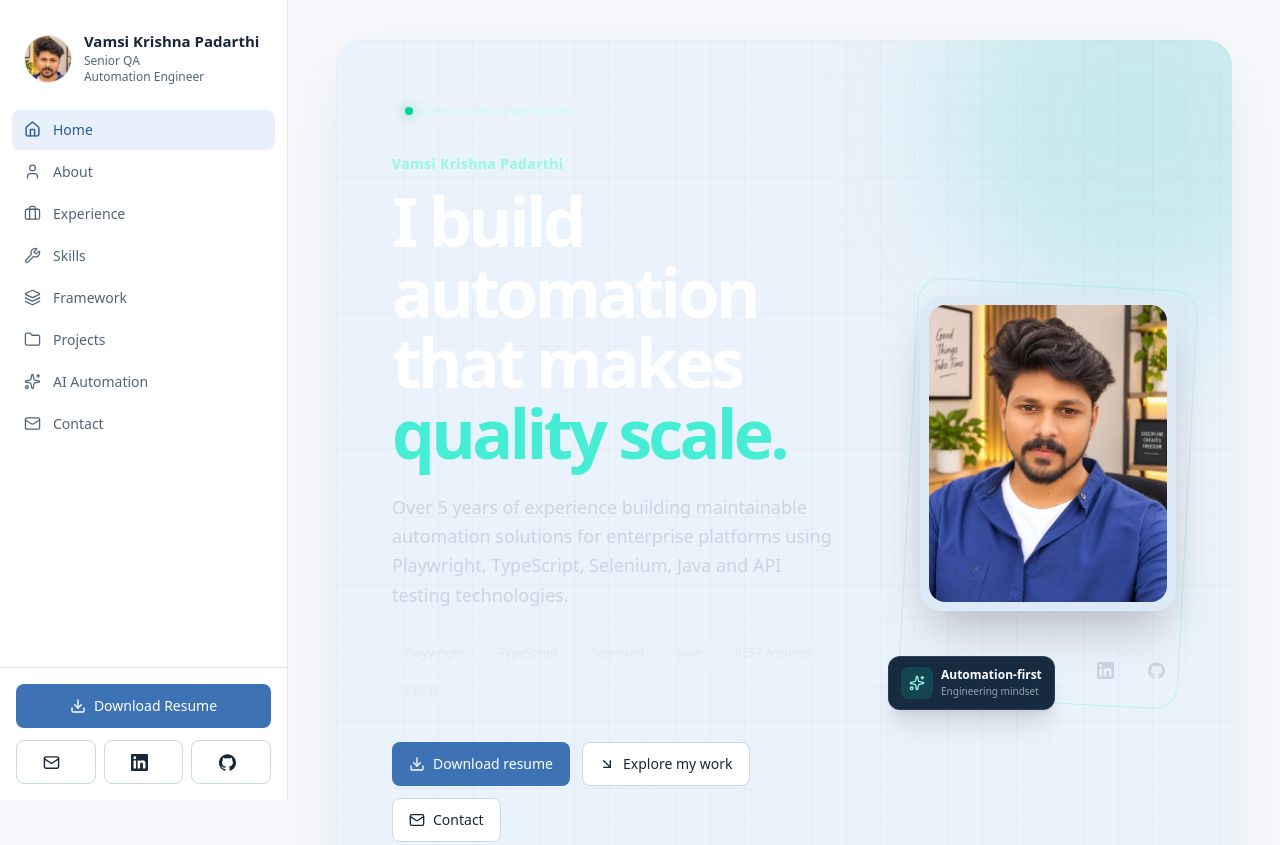
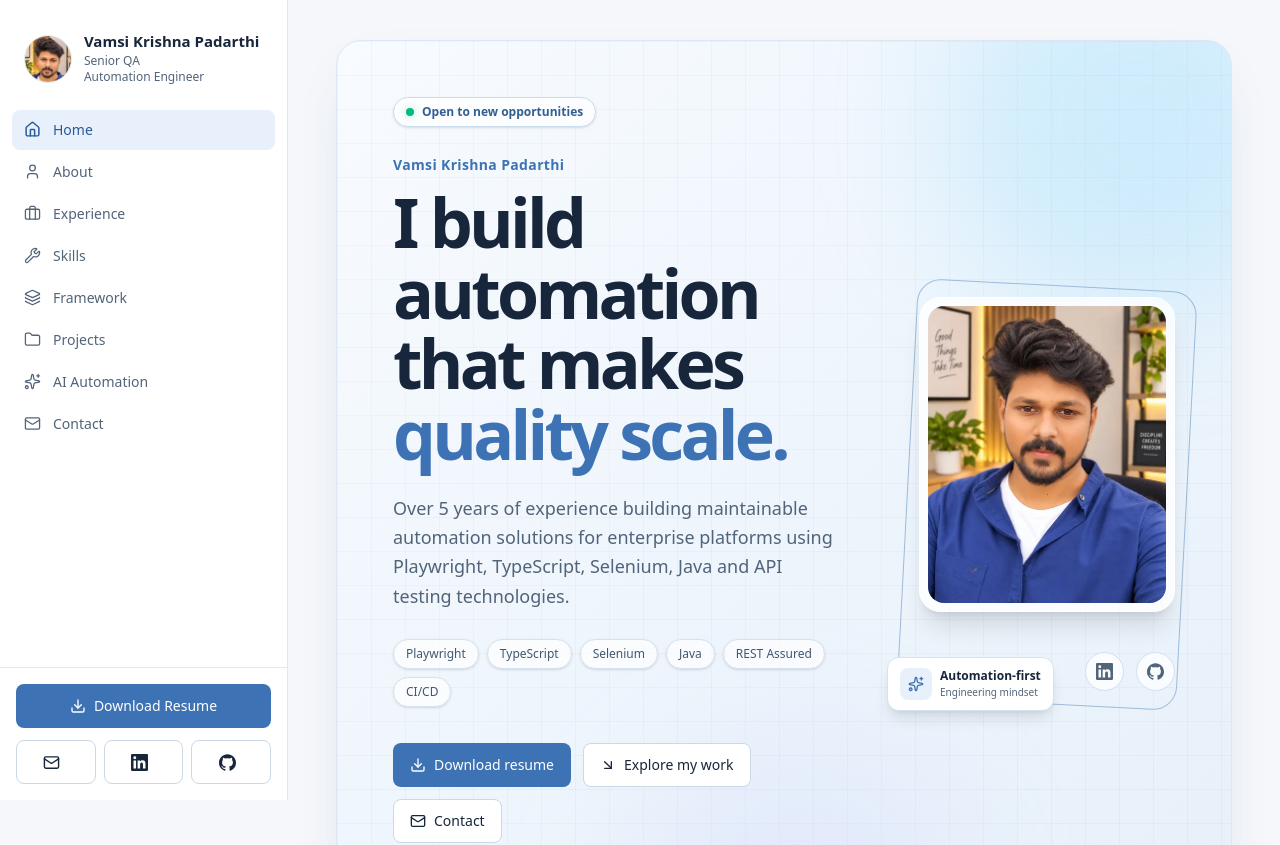
Before and after one commit to vamsi2635/Vamsi-Portfolio, a React (Vite) app: page / in a window 1280 px wide. Shown: the top 845 px of the page. Built offline with nearby package versions, Linux system fonts and the light colour scheme.

Commit message:
Redesign hero with light blue editorial style

```diff
--- a/src/components/sections/Hero.tsx
+++ b/src/components/sections/Hero.tsx
@@ -12,25 +12,26 @@ export function Hero() {
       aria-labelledby="home-title"
       className="scroll-mt-20 pb-12 pt-5 md:scroll-mt-32 md:pb-16 md:pt-8 lg:scroll-mt-0 lg:pb-20 lg:pt-10"
     >
-      <div className="relative isolate overflow-hidden rounded-[1.6rem] bg-night text-white shadow-raised">
-        <div aria-hidden="true" className="grid-glow absolute inset-0 opacity-70" />
-        <div aria-hidden="true" className="absolute -right-24 -top-28 size-96 rounded-full bg-teal-500/15 blur-3xl" />
+      <div className="relative isolate overflow-hidden rounded-[1.6rem] border border-[#dce7f3] bg-gradient-to-br from-[#f8fbff] via-[#eef5fc] to-[#e7f0fa] text-ink shadow-raised">
+        <div aria-hidden="true" className="grid-glow absolute inset-0 opacity-80" />
+        <div aria-hidden="true" className="absolute -right-24 -top-28 size-96 rounded-full bg-sky-300/25 blur-3xl" />
+        <div aria-hidden="true" className="absolute -bottom-32 left-1/3 size-80 rounded-full bg-indigo-200/25 blur-3xl" />
         <div className="relative grid gap-10 p-6 sm:p-9 md:grid-cols-[minmax(0,1fr)_13rem] md:items-center md:p-11 lg:grid-cols-[minmax(0,1fr)_16rem] lg:gap-14 lg:p-14">
           <div className="min-w-0">
-            <div className="inline-flex items-center gap-2 rounded-full border border-white/15 bg-white/[0.07] px-3 py-1.5 text-xs font-medium text-teal-100">
-              <span className="size-2 rounded-full bg-emerald-400 shadow-[0_0_12px_rgba(52,211,153,.8)]" />
+            <div className="inline-flex items-center gap-2 rounded-full border border-[#c9dced] bg-white/75 px-3 py-1.5 text-xs font-semibold text-[#315f91] shadow-sm">
+              <span className="size-2 rounded-full bg-emerald-500 shadow-[0_0_10px_rgba(16,185,129,.35)]" />
               {profile.availability ?? 'Open to relevant opportunities'}
             </div>
-            <p className="mt-7 text-sm font-semibold tracking-wide text-teal-200">{profile.name}</p>
-            <h1 id="home-title" className="mt-3 max-w-3xl text-[2.65rem] font-semibold leading-[1.04] tracking-[-0.055em] text-white sm:text-5xl lg:text-[4.25rem]">
-              I build automation that makes <span className="text-teal-300">quality scale.</span>
+            <p className="mt-7 text-sm font-semibold tracking-wide text-[#3d72b4]">{profile.name}</p>
+            <h1 id="home-title" className="mt-3 max-w-3xl text-[2.65rem] font-semibold leading-[1.04] tracking-[-0.055em] text-[#17263b] sm:text-5xl lg:text-[4.25rem]">
+              I build automation that makes <span className="text-[#3d72b4]">quality scale.</span>
             </h1>
-            <p className="mt-6 max-w-2xl text-base leading-relaxed text-slate-300 md:text-lg">
+            <p className="mt-6 max-w-2xl text-base leading-relaxed text-[#52647a] md:text-lg">
               {profile.summary}
             </p>
             <div className="mt-7 flex flex-wrap gap-2">
               {profile.heroTags.map((tag) => (
-                <span key={tag} className="rounded-full border border-white/15 bg-white/[0.06] px-3 py-1.5 text-xs font-medium text-slate-200">{tag}</span>
+                <span key={tag} className="rounded-full border border-[#d4e1ef] bg-white/70 px-3 py-1.5 text-xs font-medium text-[#405873] shadow-sm">{tag}</span>
               ))}
             </div>
             <div className="mt-9 flex flex-wrap gap-3">
@@ -42,15 +43,15 @@ export function Hero() {
               </LinkButton>
               <LinkButton href={`mailto:${profile.email}`} icon={<Mail size={16} aria-hidden="true" />}>Contact</LinkButton>
             </div>
-            <div className="mt-8 flex flex-wrap items-center gap-x-5 gap-y-2 text-xs text-slate-400">
+            <div className="mt-8 flex flex-wrap items-center gap-x-5 gap-y-2 text-xs font-medium text-[#71839a]">
               <span className="inline-flex items-center gap-1.5"><MapPin size={13} />{profile.location}</span>
               <span>{profile.experienceLabel} experience</span>
               <span>{profile.employer}</span>
             </div>
           </div>
           <div className="relative mx-auto w-full max-w-[13rem] md:max-w-none">
-            <div className="absolute -inset-3 rounded-[1.5rem] border border-teal-300/25 rotate-3" />
-            <div className="relative overflow-hidden rounded-[1.35rem] border border-white/15 bg-night-soft p-2 shadow-2xl">
+            <div className="absolute -inset-3 rounded-[1.5rem] border border-[#9dbbda] rotate-3" />
+            <div className="relative overflow-hidden rounded-[1.35rem] border border-white bg-white/80 p-2 shadow-xl">
               <ProfilePhoto
                 variant="portrait"
                 priority
@@ -58,13 +59,13 @@ export function Hero() {
                 className="aspect-[4/5] w-full rounded-[1rem] object-cover"
               />
             </div>
-            <div className="absolute -bottom-5 -left-8 flex items-center gap-2 rounded-xl border border-white/10 bg-[#172b40] px-3 py-2.5 shadow-xl">
-              <span className="flex size-8 items-center justify-center rounded-lg bg-teal-400/15 text-teal-200"><Sparkles size={16} /></span>
-              <span><span className="block text-xs font-semibold text-white">Automation-first</span><span className="block text-[10px] text-slate-400">Engineering mindset</span></span>
+            <div className="absolute -bottom-5 -left-8 flex items-center gap-2 rounded-xl border border-[#d5e3f1] bg-white px-3 py-2.5 shadow-lg">
+              <span className="flex size-8 items-center justify-center rounded-lg bg-[#e7f0fb] text-[#3d72b4]"><Sparkles size={16} /></span>
+              <span><span className="block text-xs font-semibold text-ink">Automation-first</span><span className="block text-[10px] text-muted">Engineering mindset</span></span>
             </div>
             <div className="mt-10 flex justify-center gap-3 md:justify-end">
-              <a href={profile.linkedin} target="_blank" rel="noopener noreferrer" aria-label="LinkedIn profile" className="rounded-full border border-white/15 p-2.5 text-slate-300 transition hover:border-teal-300 hover:text-teal-200"><LinkedInIcon size={17} /></a>
-              <a href={profile.github} target="_blank" rel="noopener noreferrer" aria-label="GitHub profile" className="rounded-full border border-white/15 p-2.5 text-slate-300 transition hover:border-teal-300 hover:text-teal-200"><GitHubIcon size={17} /></a>
+              <a href={profile.linkedin} target="_blank" rel="noopener noreferrer" aria-label="LinkedIn profile" className="rounded-full border border-[#d3e0ee] bg-white/75 p-2.5 text-[#52647a] transition hover:border-accent hover:text-accent"><LinkedInIcon size={17} /></a>
+              <a href={profile.github} target="_blank" rel="noopener noreferrer" aria-label="GitHub profile" className="rounded-full border border-[#d3e0ee] bg-white/75 p-2.5 text-[#52647a] transition hover:border-accent hover:text-accent"><GitHubIcon size={17} /></a>
             </div>
           </div>
         </div>
```
